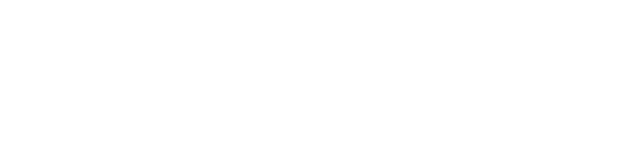
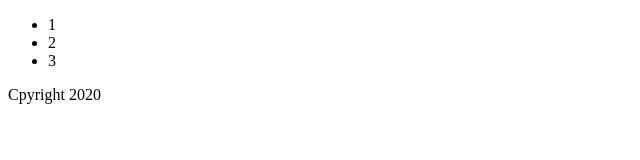
Before and after one commit to pbalbores/pruebaGit, a plain HTML site: page index.html in a window 1280 px wide. Shown: the whole page, without its empty margins (0-640 px from the left). Drawn offline with Linux system fonts and the light colour scheme.

Commit message:
no message

```diff
--- a/index.html
+++ b/index.html
@@ -8,9 +8,21 @@
 </head>
 
 <body>
-    <header></header>
+    <header>
+        <nav>
+            <ul>
+                <li>1</li>
+                <li>2</li>
+                <li>3</li>
+
+            </ul>
+        </nav>
+    </header>
     <main></main>
     <footer></footer>
+    <footer>
+        <p>Cpyright 2020</p>
+    </footer>
     <script src="js/main.js"></script>
 </body>
 
```
